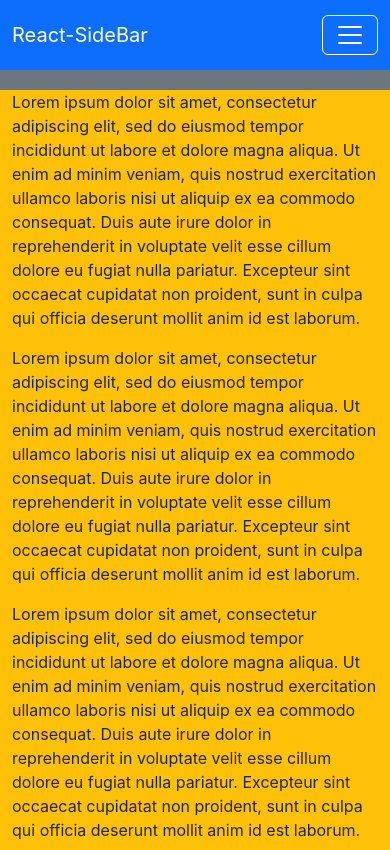
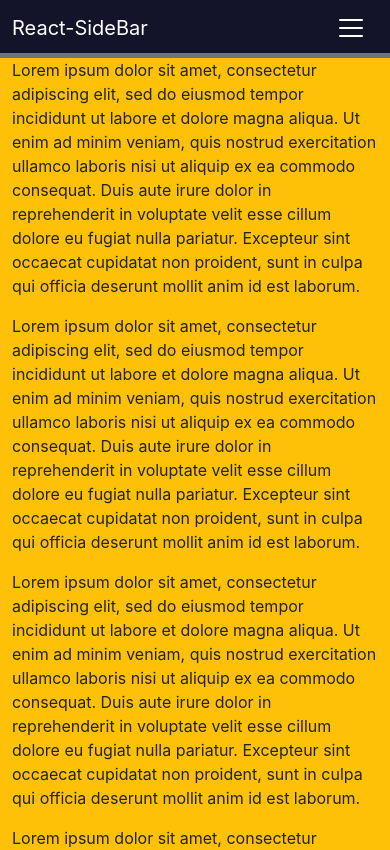
Before and after one commit to cwilliamson29/react-side-navbar, a React (Create React App) app: page / in a window 390 px wide. Shown: the top 850 px of the page. Built offline with nearby package versions, Linux system fonts and the light colour scheme.

Commit message:
fixing css spacing

```diff
--- a/src/App.css
+++ b/src/App.css
@@ -10,7 +10,7 @@ body {
 }
 
 .navbar {
-    height: 70px;
+    padding-bottom: 5px;
 }
 
 .navbar-toggler-icon {
@@ -18,11 +18,11 @@ body {
 }
 
 .navbar-toggler {
-    border: 1px solid rgba(255, 255, 255);
+    border: 0px solid rgba(255, 255, 255);
 }
 
 .sb-top {
-    margin-top: 120px;
+    margin-top: 1200px;
     margin-left: 25px;
     height: 100%;
     width: 14%;
@@ -33,21 +33,41 @@ body {
     width: 14%;
 }
 
-@media screen and (min-width: 768px) {
+@media screen and (min-width: 768px) and (min-height: 500px) {
+    body {
+        margin: 0px;
+        height: 100vh;
+        width: calc(100vw - 95px);
+        background-color: purple;
+    }
     .RPane {
         margin-top: 65px;
+        margin-left: 85px;
+        width: 100%;
     }
     .sidebar-spacer {
         width: 85px;
     }
+    .top-nav-mar {
+        position: fixed;
+        left: 80px;
+        width: 100%;
+        height: 60px;
+        padding-left: 180px;
+    }
 }
 
-@media screen and (max-width: 768px) {
+@media screen and (max-width: 1024px) and (orientation: landscape),
+screen and (max-width: 1024px) and (orientation: portrait) {
     .RPane {
-        margin-top: 20px;
+        margin-top: 5px;
+        margin-left: 0px;
     }
-    .sidebar-spacer {
-        width: 1px;
+    .collapse {
+        margin-top: 0px;
+    }
+    .navbar-toggler {
+        margin: 0px;
     }
 }
 
@@ -60,14 +80,6 @@ body {
     background: #131429;
 }
 
-.top-nav-mar {
-    position: fixed;
-    left: 80px;
-    width: 100%;
-    height: 60px;
-    padding-left: 180px;
-}
-
 .nav-ditem {
     width: 100%;
     background: gray;
--- a/src/components/RPaneComponent.js
+++ b/src/components/RPaneComponent.js
@@ -1,6 +1,6 @@
 function RPane() {
   return (
-    <div className="col-12 col-md-11 bg-warning RPane float end">
+    <div className="w-100 bg-warning RPane float end">
       <p>
         Lorem ipsum dolor sit amet, consectetur adipiscing elit, sed do eiusmod
         tempor incididunt ut labore et dolore magna aliqua. Ut enim ad minim
--- a/src/components/TopNavComponent.js
+++ b/src/components/TopNavComponent.js
@@ -24,7 +24,7 @@ function TopNav(args) {
   return (
     <>
       <div className="col-12 d-block d-sm-block d-md-block d-lg-none bg-custom">
-        <Navbar color="primary" dark expand="lg">
+        <Navbar dark expand="lg">
           <NavbarBrand href="/" className="mr-auto navbar-dark">
             React-SideBar
           </NavbarBrand>
```
